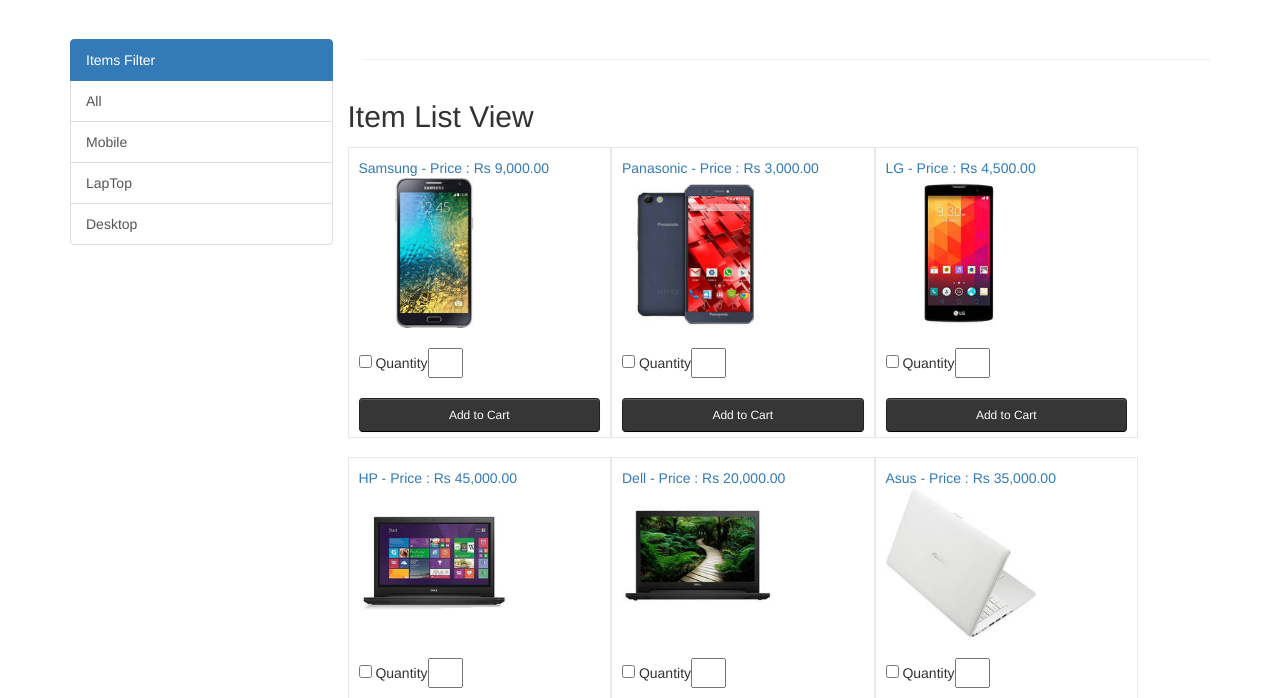
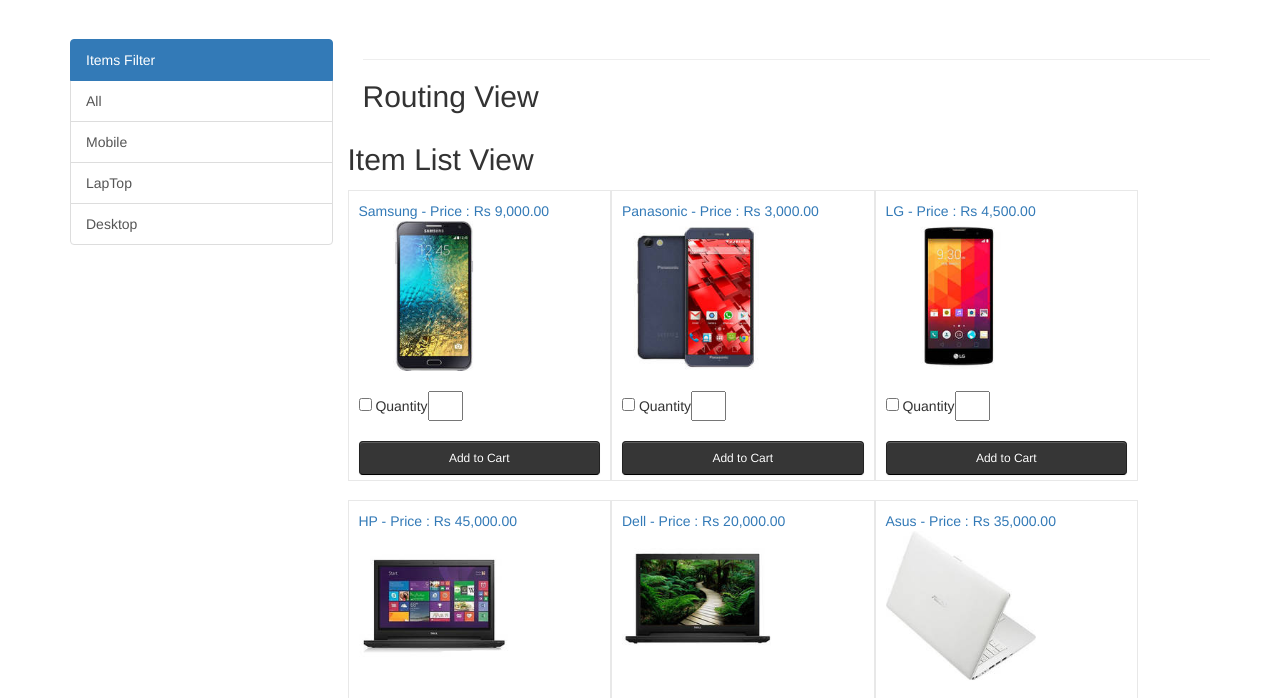
Before and after one commit to praveench15/Angular-Cart, a plain HTML site: page index.html in a window 1280 px wide. Shown: the part 81-779 px from the top of the page. Drawn offline with Linux system fonts and the light colour scheme.

Commit message:
Update index.html

```diff
--- a/index.html
+++ b/index.html
@@ -149,7 +149,7 @@ li {
                 <div id="content" class="col-sm-9">
 
       <hr>
-
+      <h2>Routing View</h2>
 	  <div ng-view></div>
 
 
```
